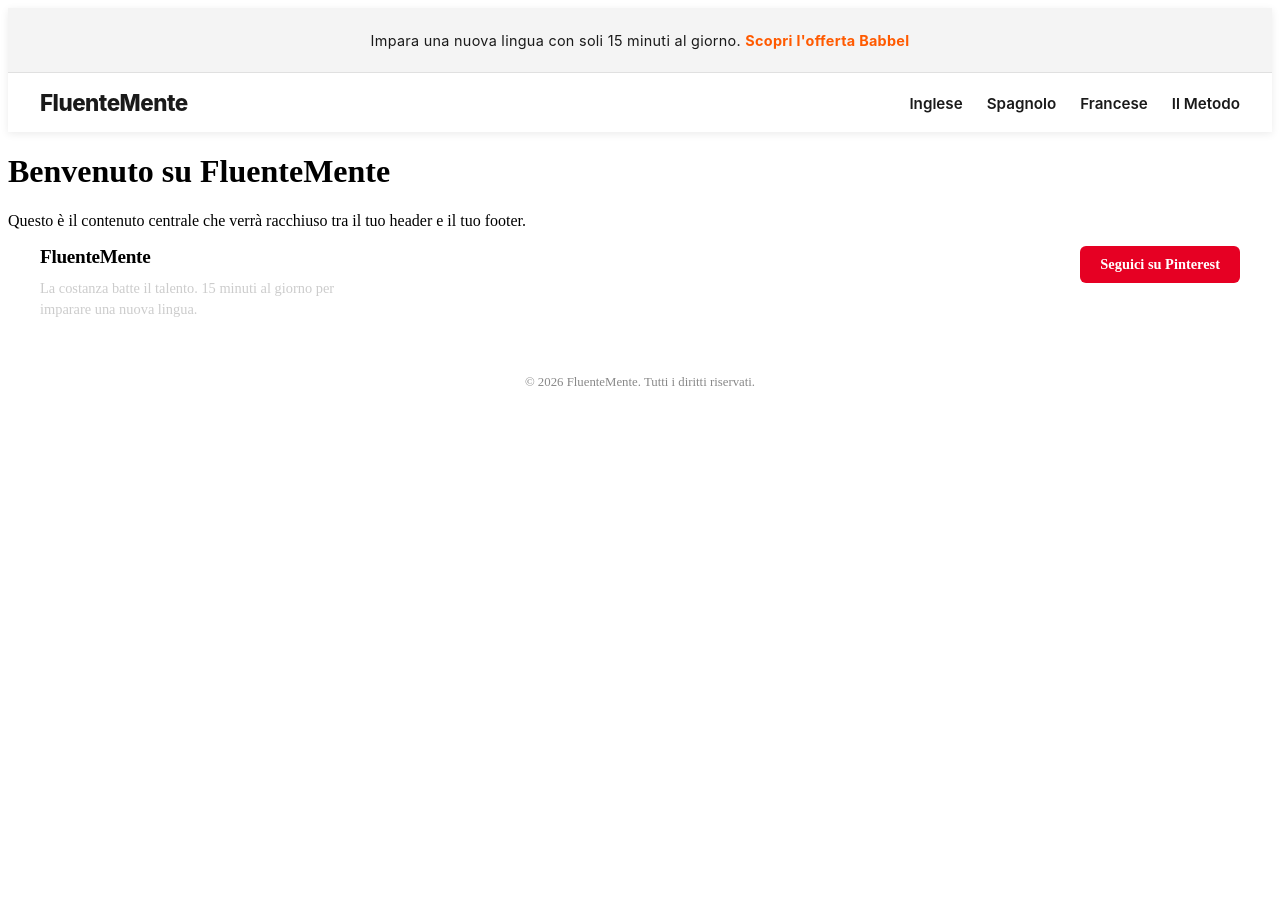
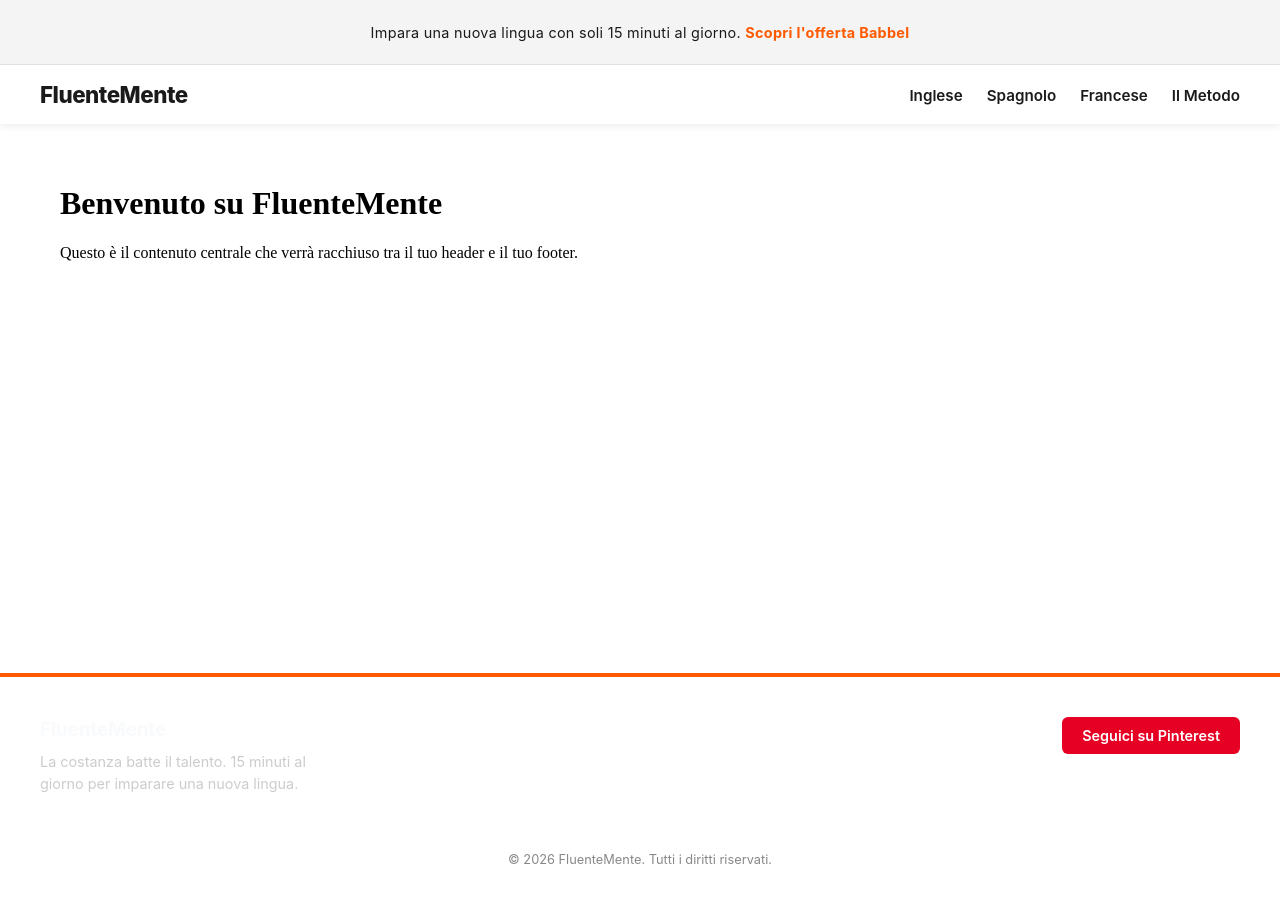
Before and after one commit to Nausica-c/FluenteMente1, a Jekyll site: the page built from index.md, in a window 1280 px wide. Built offline with Jekyll 4.4.1, drawn with Linux system fonts in a browser that asks for light colours.

Commit message:
Update style.css

```diff
--- a/assets/css/style.css
+++ b/assets/css/style.css
@@ -102,7 +102,6 @@
   }
   }/* --- Footer Base --- */
 .site-footer {
- site-footer {
   background-color: var(--color-footer-bg);
   color: #f8fafc; /* Un bianco leggermente ammorbidito per non affaticare la vista */
   font-family: var(--font-primary);
```
